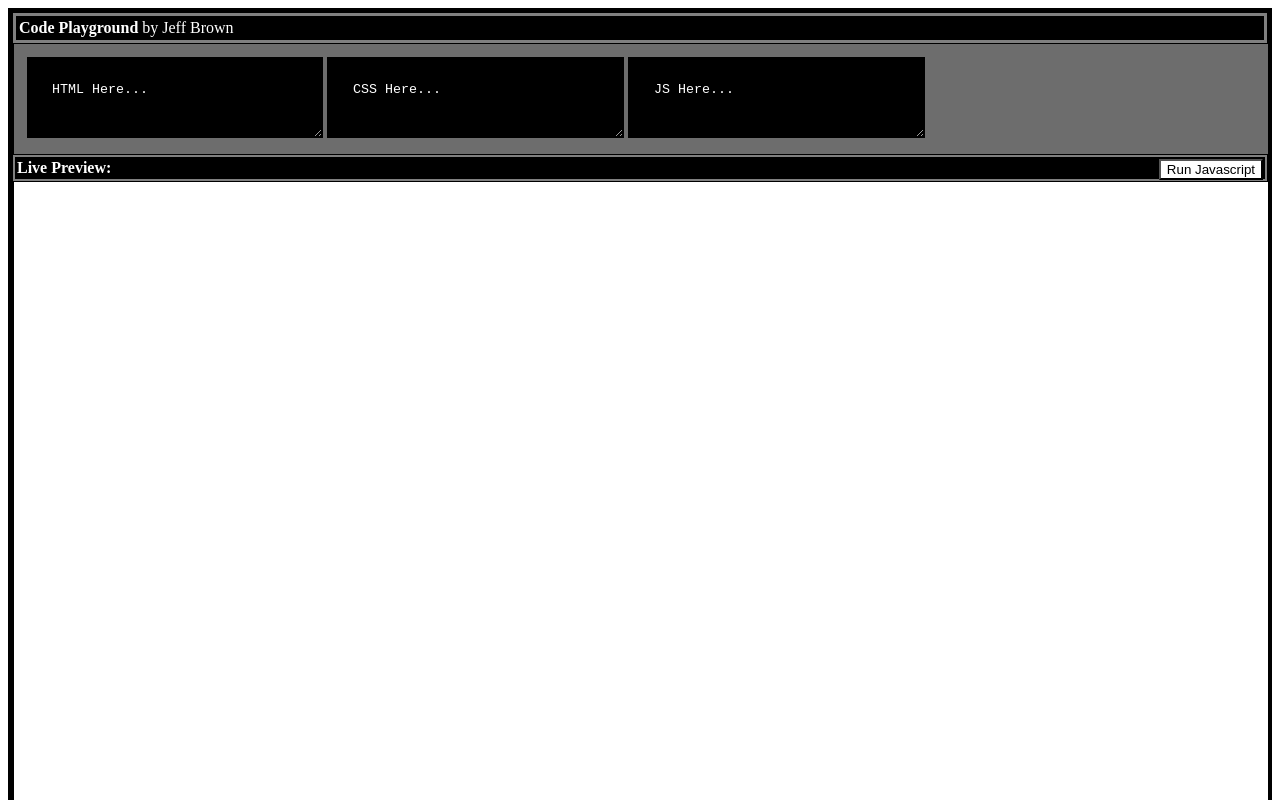
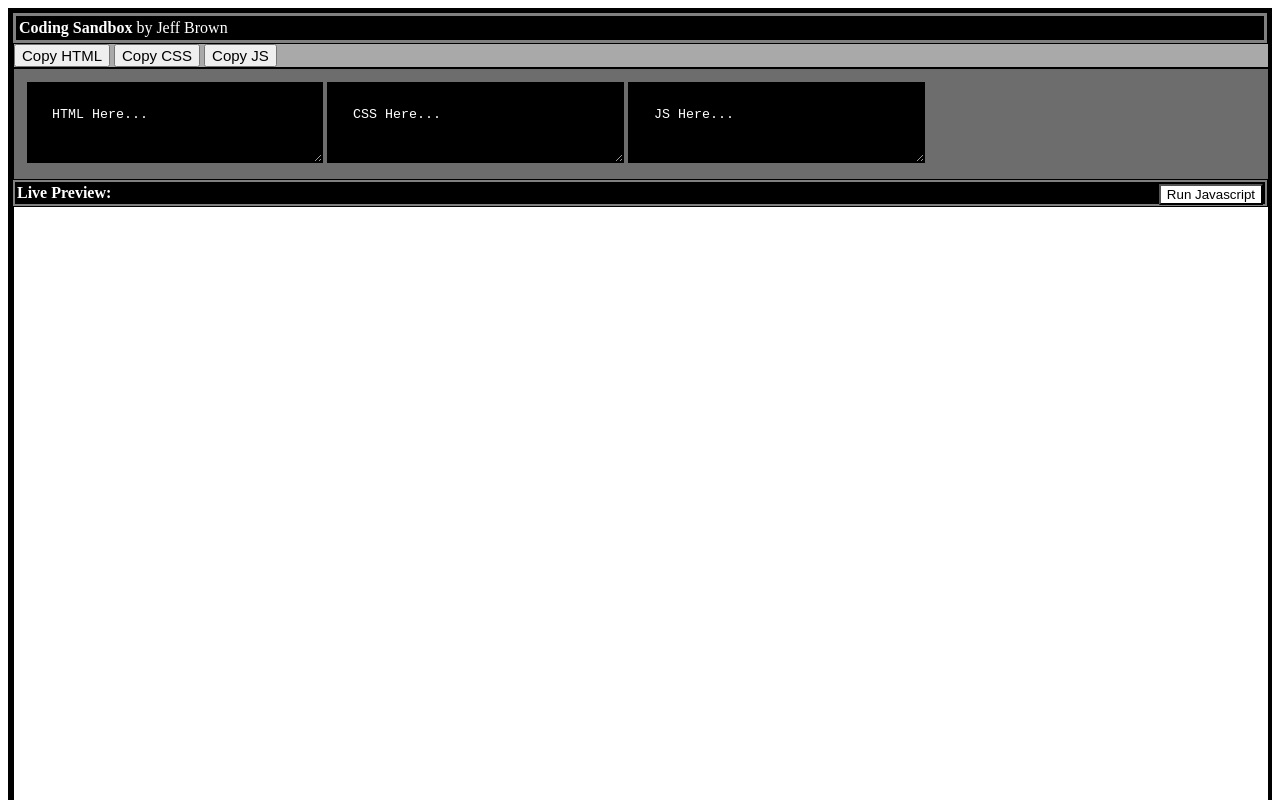
Before and after one commit to jbrown7407/CodeNoodle, a plain HTML site: page index.html in a window 1280 px wide. Shown: the top 800 px of the page. Drawn offline with Linux system fonts and the light colour scheme.

Commit message:
Feature: Copy code to clipboard
x

```diff
--- a/app.js
+++ b/app.js
@@ -10,10 +10,55 @@ function run() {
 
 function onClick() {
     let jsCode = document.querySelector(".editor #js").value;
-    output.contentWindow.eval(jsCode);
+    output.contentWindow.eval(jsCode);  //Run JS in editor
 }
+
+
+/* OPTION A
+const copyThisHTML = str => {
+    const el = document.createElement('textarea');
+    el.value = str;
+    document.body.appendChild(el);
+    el.select();
+    document.execCommand('copy');
+    document.body.removeChild(el);
+  };
+*/
+
+ //OPTION B
+function copyThisHTML() {
+    let copyText = document.querySelector(".editor #html");  // Get the text field
+
+    copyText.select();       // Select the text field
+    copyText.setSelectionRange(0, 99999); /*For mobile devices*/
+
+    document.execCommand("copy");   // Copy the text inside the text field
+
+    console.log("Copied the text: " + copyText.value);    // Alert the copied text
+  }
+  function copyThisCSS() {
+    let copyText = document.querySelector(".editor #css");  // Get the text field
+
+    copyText.select();       // Select the text field
+    copyText.setSelectionRange(0, 99999); /*For mobile devices*/
+
+    document.execCommand("copy");   // Copy the text inside the text field
+
+    console.log("Copied the text: " + copyText.value);    // Alert the copied text
+  }
+  function copyThisJS() {
+    let copyText = document.querySelector(".editor #js");  // Get the text field
+
+    copyText.select();       // Select the text field
+    copyText.setSelectionRange(0, 99999); /*For mobile devices*/
+
+    document.execCommand("copy");   // Copy the text inside the text field
+
+    console.log("Copied the text: " + copyText.value);    // Alert the copied text
+  }
+
 
 
 document.querySelector(".editor #html").addEventListener("keyup",run); //update html in editor each press by calling run()
 document.querySelector(".editor #css").addEventListener("keyup",run);  //update css in editor each press by calling run()
-//document.querySelector(".point").addEventListener("onClick",run);   //update js only onClick()/
+//document.querySelector(".editor #js").addEventListener("keyup",run);   //update js only onClick(), this updates every keystroke (replaced with button)
--- a/index.html
+++ b/index.html
@@ -1,25 +1,27 @@
 <!DOCTYPE html>
 <html>
 <head>
-    <title>BrownCodes</title>
+    <title>Coding Sanxbox</title>
     <link rel="stylesheet" href="style.css" />
 
 
     </head>
     <body>
-        <div class="banner"><b>Code Playground</b> by Jeff Brown
-<nav>
+        <div class="banner"><b>Coding Sandbox</b> by Jeff Brown   </div>
+<nav>    <button id="myHTML" type="button" onClick="copyThisHTML()" style=font-size:15px;> Copy HTML </button>
+         <button id="myCSS" type="button" onClick="copyThisCSS()" style=font-size:15px;> Copy CSS </button>
+         <button id="myJS" type="button" onClick="copyThisJS()" style=font-size:15px;> Copy JS </button>
 </nav>
 
 
-        </div>
         <div class="editor">
             <textarea id="html">HTML Here...</textarea>
+
             <textarea id="css">CSS Here...</textarea>
             <textarea id="js">JS Here...</textarea>
+        </div>
 
-        </div>
-  <div class="notify"><b>Live Preview:</b>                <button class="point" type="button" onClick="onClick()" style=font-size 70 px;> Run Javascript </button> </div>
+  <div class="notify"><b>Live Preview:</b>    <span class="tut"> <button class="point" type="button" onClick="onClick()" > Run Javascript </button>  </em></span>         </div>
         <iframe id="output">Live Preview will appear here.</iframe>
         <script src="app.js">
 
--- a/style.css
+++ b/style.css
@@ -16,6 +16,11 @@ body {
 width: 98%;
 padding: 1%;
     max-height: 50%;
+
+}
+.tut {
+    text-align: center;
+    margin-left: 45%;
 
 }
 .point{
@@ -39,9 +44,10 @@ padding: 1%;
 nav {
     display: inline-block;
     border: 1px solid black;
-    background-color: lightgrey;
+    background-color: darkgrey;
     color: black;
-    margin-left: 50%;
+    width: 100%;
+
 }
 
 
```
Also changed, not shown: tiger.jpg (added).
